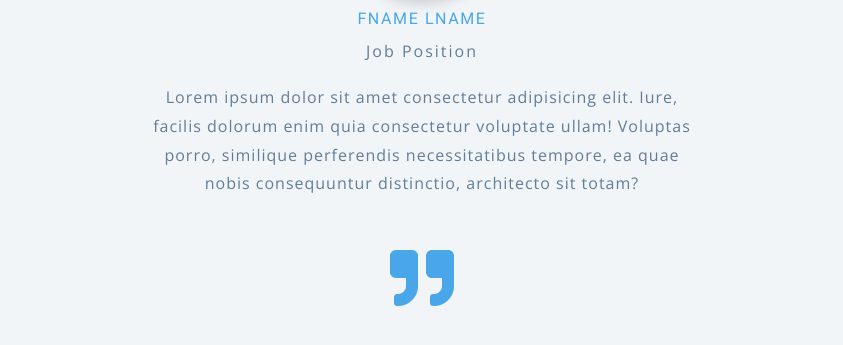
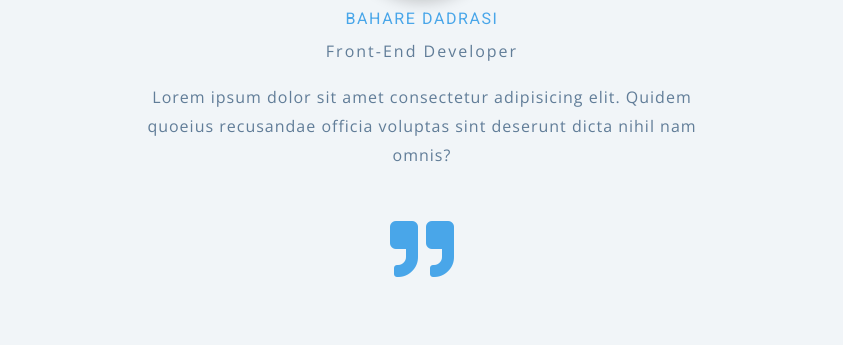
Before and after one commit to baharedadrasi/slider, a plain HTML site: page index.html in a window 1280 px wide. Both pictures are taken after a click on the button 266 px from the left and 274 px from the top of the page. Shown: the part 353-698 px from the top of the page, without its empty margins (218-1061 px from the left). Drawn offline with nearby package versions, Linux system fonts and the light colour scheme.

Commit message:
add slider functionality

```diff
--- a/app.js
+++ b/app.js
@@ -0,0 +1,67 @@
+import people from './data.js';
+
+const container = document.querySelector('.slide-container');
+
+const prevBtn = document.querySelector('.prev-btn');
+const nextBtn = document.querySelector('.next-btn');
+
+container.innerHTML = people
+  .map(({ img, name, job, text }, slideIndex) => {
+    let position = 'next';
+    if (slideIndex === 0) {
+      position = 'active';
+    }
+    if (slideIndex === people.length - 1) {
+      position = 'last';
+    }
+    return `<article class="slide ${position}">
+          <img src="${img}" alt="${name}" class="img" />
+          <h4>${name}</h4>
+          <p class="title">${job}</p>
+          <p class="text">${text}</p>
+          <div class="quote-icon">
+            <i class="fas fa-quote-right"></i>
+          </div>
+        </article>`;
+  })
+  .join('');
+
+const startSlider = (type) => {
+  const active = document.querySelector('.active');
+  const last = document.querySelector('.last');
+  let next = active.nextElementSibling;
+
+  if (!next) {
+    next = container.firstElementChild;
+  }
+
+  active.classList.remove(['active']);
+  last.classList.remove(['last']);
+
+  if (type === 'prev') {
+    active.classList.add('next');
+    last.classList.add('active');
+    next = last.previousElementSibling;
+    console.log(next);
+    if (!next) {
+      next = container.lastElementChild;
+    }
+
+    next.classList.remove(['next']);
+    next.classList.add('last');
+    return;
+  }
+
+  next.classList.remove(['next']);
+
+  active.classList.add('last');
+  next.classList.add('active');
+  last.classList.add('next');
+};
+
+prevBtn.addEventListener('click', () => {
+  startSlider('prev');
+});
+nextBtn.addEventListener('click', () => {
+  startSlider();
+});
--- /dev/null
+++ b/data.js
@@ -0,0 +1,34 @@
+const people = [
+  {
+    img: 'https://res.cloudinary.com/diqqf3eq2/image/upload/c_scale,w_200/v1595959121/person-1_aufeoq.jpg',
+    name: 'peter doe',
+    job: 'product manager',
+    text: `Lorem ipsum dolor sit amet consectetur adipisicing elit. Quidem quoeius recusandae officia voluptas sint deserunt dicta nihil nam omnis? `,
+  },
+  {
+    img: 'https://res.cloudinary.com/diqqf3eq2/image/upload/c_scale,w_200/v1595959131/person-2_ipcjws.jpg',
+    name: 'susan doe',
+    job: 'developer',
+    text: `Lorem ipsum dolor sit amet consectetur adipisicing elit. Quidem quoeius recusandae officia voluptas sint deserunt dicta nihil nam omnis?`,
+  },
+  {
+    img: 'https://res.cloudinary.com/diqqf3eq2/image/upload/c_scale,w_200/v1595959131/person-3_rxtqvi.jpg',
+    name: 'emma doe',
+    job: 'designer',
+    text: `Lorem ipsum dolor sit amet consectetur adipisicing elit. Quidem quoeius recusandae officia voluptas sint deserunt dicta nihil nam omnis?`,
+  },
+  {
+    img: 'https://randomuser.me/api/portraits/men/59.jpg',
+    name: 'test test',
+    job: 'senior designer',
+    text: `Lorem ipsum dolor sit amet consectetur adipisicing elit. Quidem quoeius recusandae officia voluptas sint deserunt dicta nihil nam omnis?`,
+  },
+  {
+    img: 'https://avatars.githubusercontent.com/u/35147?v=4',
+    name: 'bahare dadrasi',
+    job: 'front-end developer',
+    text: `Lorem ipsum dolor sit amet consectetur adipisicing elit. Quidem quoeius recusandae officia voluptas sint deserunt dicta nihil nam omnis?`,
+  },
+];
+
+export default people;
--- a/index.html
+++ b/index.html
@@ -23,24 +23,15 @@
       </div>
       <div class="slide-container">
         <!-- single card -->
-        <article class="slide">
-          <img
-            src="https://res.cloudinary.com/diqqf3eq2/image/upload/c_scale,w_200/v1595959121/person-1_aufeoq.jpg"
-            alt=""
-            class="img"
-          />
-          <h4>fname lname</h4>
-          <p class="title">job position</p>
-          <p class="text">
-            Lorem ipsum dolor sit amet consectetur adipisicing elit. Iure,
-            facilis dolorum enim quia consectetur voluptate ullam! Voluptas
-            porro, similique perferendis necessitatibus tempore, ea quae nobis
-            consequuntur distinctio, architecto sit totam?
-          </p>
+        <!-- <article class="slide">
+          <img src="" alt="" class="img" />
+          <h4></h4>
+          <p class="title"></p>
+          <p class="text"></p>
           <div class="quote-icon">
             <i class="fas fa-quote-right"></i>
           </div>
-        </article>
+        </article> -->
         <!-- end of single card -->
       </div>
       <!-- buttons -->
@@ -55,6 +46,6 @@
     </section>
 
     <!-- javascript -->
-    <script src="./app.js"></script>
+    <script type="module" src="./app.js"></script>
   </body>
 </html>
--- a/styles.css
+++ b/styles.css
@@ -231,3 +231,29 @@ Slider Styles
     right: -5rem;
   }
 }
+/* more css */
+.slide-container {
+  /* display: flex; */
+  position: relative;
+  height: 450px;
+  overflow: hidden;
+}
+.slide {
+  position: absolute;
+  top: 0;
+  left: 0;
+  width: 100%;
+  height: 100%;
+  opacity: 0;
+  transition: all 0.3s ease-in-out;
+}
+.slide.active {
+  opacity: 1;
+  transform: translateX(0);
+}
+.slide.next {
+  transform: translateX(100%);
+}
+.slide.last {
+  transform: translateX(-100%);
+}
```
